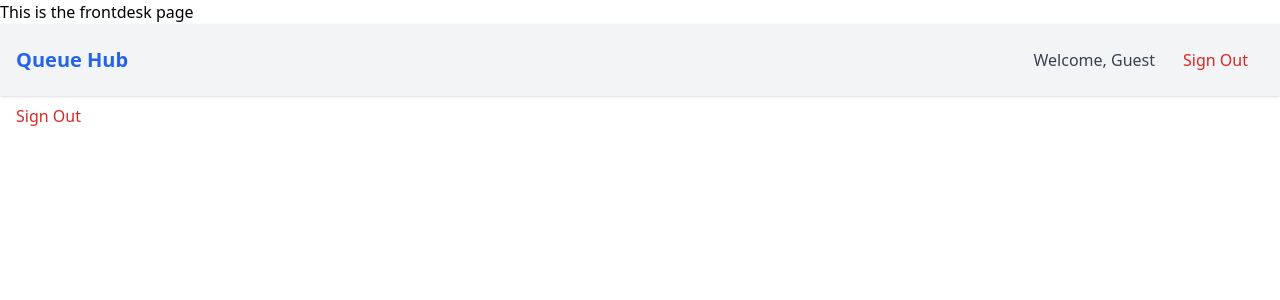
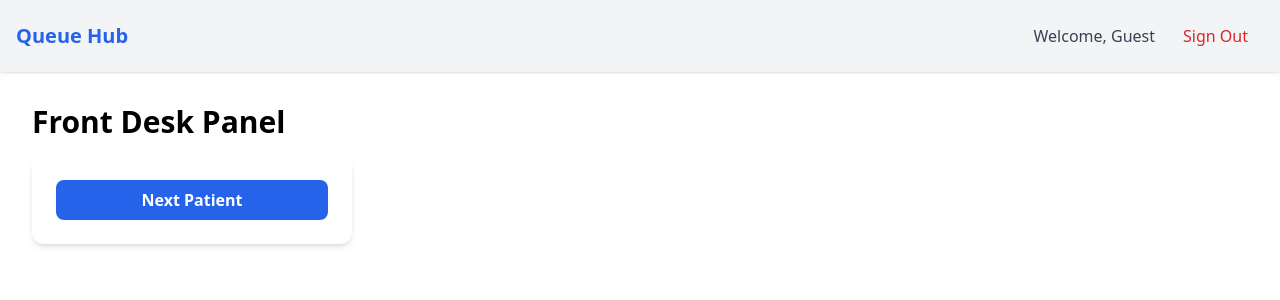
Before and after one commit to Nosafrontdev/QueueHubManager, a React (Vite) app in the folder QueueHubManager/: page /FrontDesk in a window 1280 px wide. Shown: the top 300 px of the page. Built offline with nearby package versions, Linux system fonts and the light colour scheme; no server answers; the database is empty; sample sign-in values are in the browser's storage.

Commit message:
built the frontdesk page abiltiy of fetch next patient together with the text to speech functionality

```diff
--- a/QueueHubManager/src/components/Cardgiver.jsx
+++ b/QueueHubManager/src/components/Cardgiver.jsx
@@ -0,0 +1,64 @@
+import {useEffect, useState} from 'react';
+import { db } from '../firebase';
+import { collection, addDoc, serverTimestamp,getDocs, query, orderBy } from 'firebase/firestore';
+
+
+function Cardgiver() {
+
+    const [nextNumber, setNextNumber] = useState(1);
+    const [loading, setLoading] = useState(true);
+
+    useEffect (() => {
+        const fetchLastQueueNumber = async () => {
+            const q = query(collection (db, 'queue'), orderBy('number', 'desc'));
+             const snap = await getDocs(q);
+
+             if (!snap.empty){
+                const highest = snap.docs[0].data().number;
+                setNextNumber(highest+1);
+             }
+             setLoading(false);
+
+        };
+        fetchLastQueueNumber();
+
+    }, []);
+
+    const issueNumber = async() => {
+        try{
+            await addDoc(collection(db, 'queue'), {
+                number: nextNumber,
+                createdAt: serverTimestamp(),
+                served: false,
+            });
+
+            alert(`Patient number ${nextNumber} issued!`);
+            setNextNumber(nextNumber +1);
+        }
+         catch (error){
+            console.log(error);
+            alert('error issuing number');
+         }
+
+    };
+    if (loading) return <div> Loading Queue</div>;
+    return (
+        <div className="p-8">
+      <h1 className="text-3xl font-bold mb-4">Card Giver Panel</h1>
+
+      <div className="bg-white p-6 rounded-xl shadow-md w-80">
+        <h2 className="text-xl font-semibold">Next Number: {nextNumber}</h2>
+
+        <button
+          onClick={issueNumber}
+          className="mt-4 w-full bg-blue-600 hover:bg-blue-700 text-white py-2 rounded-lg"
+        >
+          Issue Number
+        </button>
+      </div>
+    </div>
+
+    );
+}
+
+export default Cardgiver;
--- a/QueueHubManager/src/components/Frontdesk.jsx
+++ b/QueueHubManager/src/components/Frontdesk.jsx
@@ -0,0 +1,94 @@
+import { useState } from "react";
+import { db } from "../firebase";
+import {
+  collection,
+  query,
+  where,
+  orderBy,
+  limit,
+  getDocs,
+  updateDoc,
+  doc,
+  serverTimestamp,
+} from "firebase/firestore";
+
+function Frontdesk() {
+  const [currentPatient, setCurrentPatient] = useState(null);
+  const [loading, setLoading] = useState(false);
+
+  const fetchNext = async () => {
+    setLoading(true);
+
+    try {
+      const q = query(
+        collection(db, "queue"),
+        where("served", "==", false),
+        orderBy("number", "asc"),
+        limit(1)
+      );
+
+      const snap = await getDocs(q);
+
+      if (snap.empty) {
+        alert("No patient waiting.");
+        setCurrentPatient(null);
+        setLoading(false);
+        return;
+      }
+
+      const docData = snap.docs[0];
+      const patient = { id: docData.id, ...docData.data() };
+
+      // Mark as served
+      await updateDoc(doc(db, "queue", patient.id), {
+        served: true,
+        servedAt: serverTimestamp(),
+      });
+
+      setCurrentPatient(patient);
+
+      // Optional sound:
+      playVoice(patient.number);
+
+    } catch (error) {
+      console.error(error);
+      alert("Error fetching next patient.");
+    }
+
+    setLoading(false);
+  };
+
+  // Simple text-to-speech function
+  const playVoice = (number) => {
+    const msg = new SpeechSynthesisUtterance(
+      `Patient number ${number}, please proceed to the front desk.`
+    );
+    window.speechSynthesis.speak(msg);
+  };
+
+  return (
+    <div className="p-8">
+      <h1 className="text-3xl font-bold mb-4">Front Desk Panel</h1>
+
+      <div className="bg-white p-6 w-80 rounded-xl shadow-md">
+        <button
+          onClick={fetchNext}
+          disabled={loading}
+          className="w-full bg-blue-600 hover:bg-blue-700 text-white py-2 rounded-lg font-semibold"
+        >
+          {loading ? "Loading..." : "Next Patient"}
+        </button>
+
+        {currentPatient && (
+          <div className="mt-4 p-4 bg-green-100 rounded-lg text-center">
+            <p className="text-xl font-bold">
+              Now Serving: {currentPatient.number}
+            </p>
+          </div>
+        )}
+      </div>
+    </div>
+  );
+}
+
+export default Frontdesk;
--- a/QueueHubManager/src/pages/CardGiver.jsx
+++ b/QueueHubManager/src/pages/CardGiver.jsx
@@ -1,10 +1,11 @@
+import Cardgiver from "../components/Cardgiver";
 import Navbar from "../components/Navbar";
 
 function CardGiver() {
     return (
     <>
     <Navbar />
-    <p>This is the Card giver page</p>
+    <Cardgiver />
     </>
     );
 }
--- a/QueueHubManager/src/pages/FrontDesk.jsx
+++ b/QueueHubManager/src/pages/FrontDesk.jsx
@@ -1,12 +1,12 @@
+import Frontdesk from "../components/Frontdesk";
 import Navbar from "../components/Navbar";
 import SignOutButton from "../components/SignOutButton";
 
 function FrontDesk() {
     return (
     <>
-    <p>This is the frontdesk page  </p>
     <Navbar />
-    <SignOutButton />
+    <Frontdesk />
     </>
     );
 }
```
